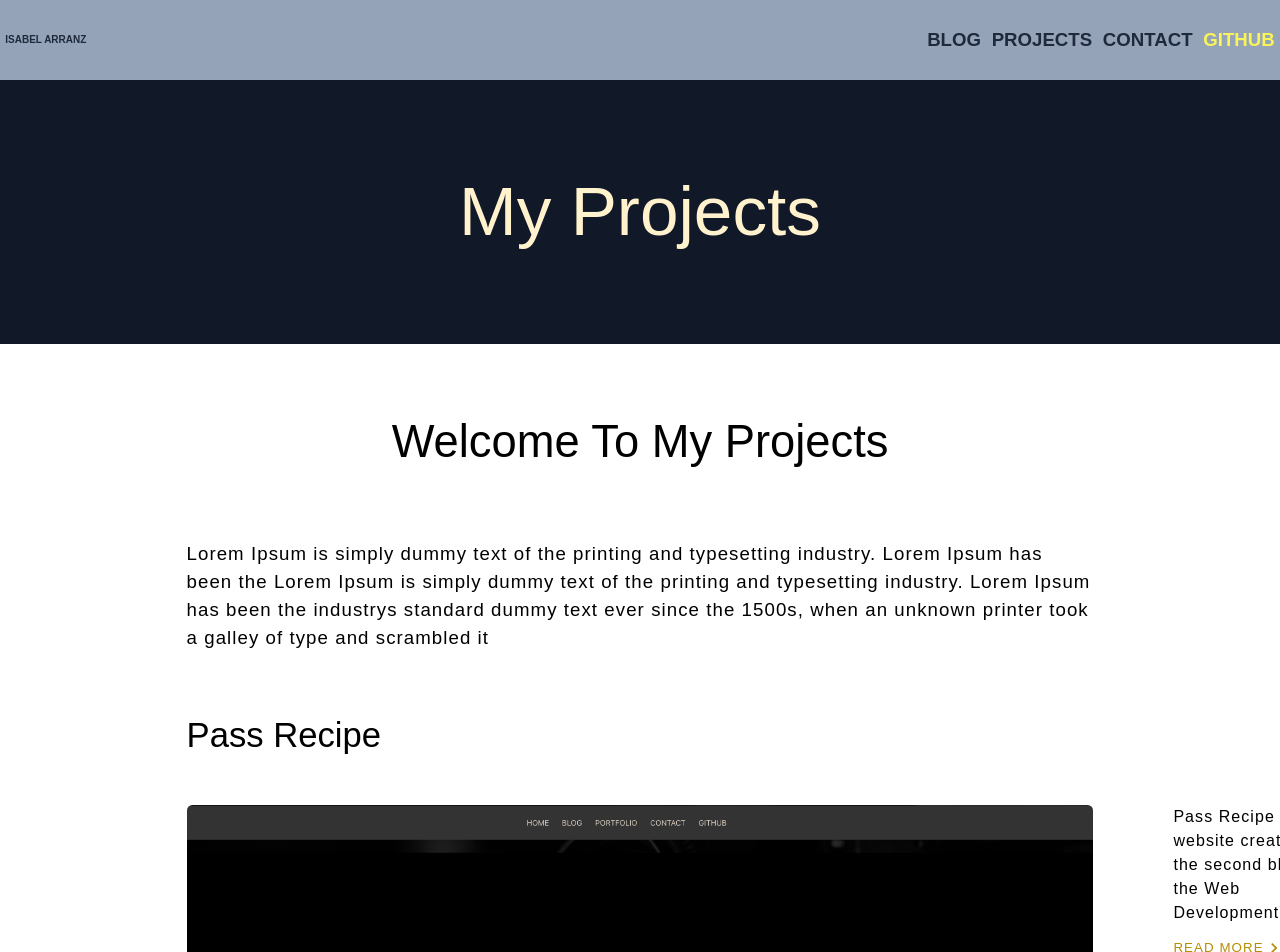
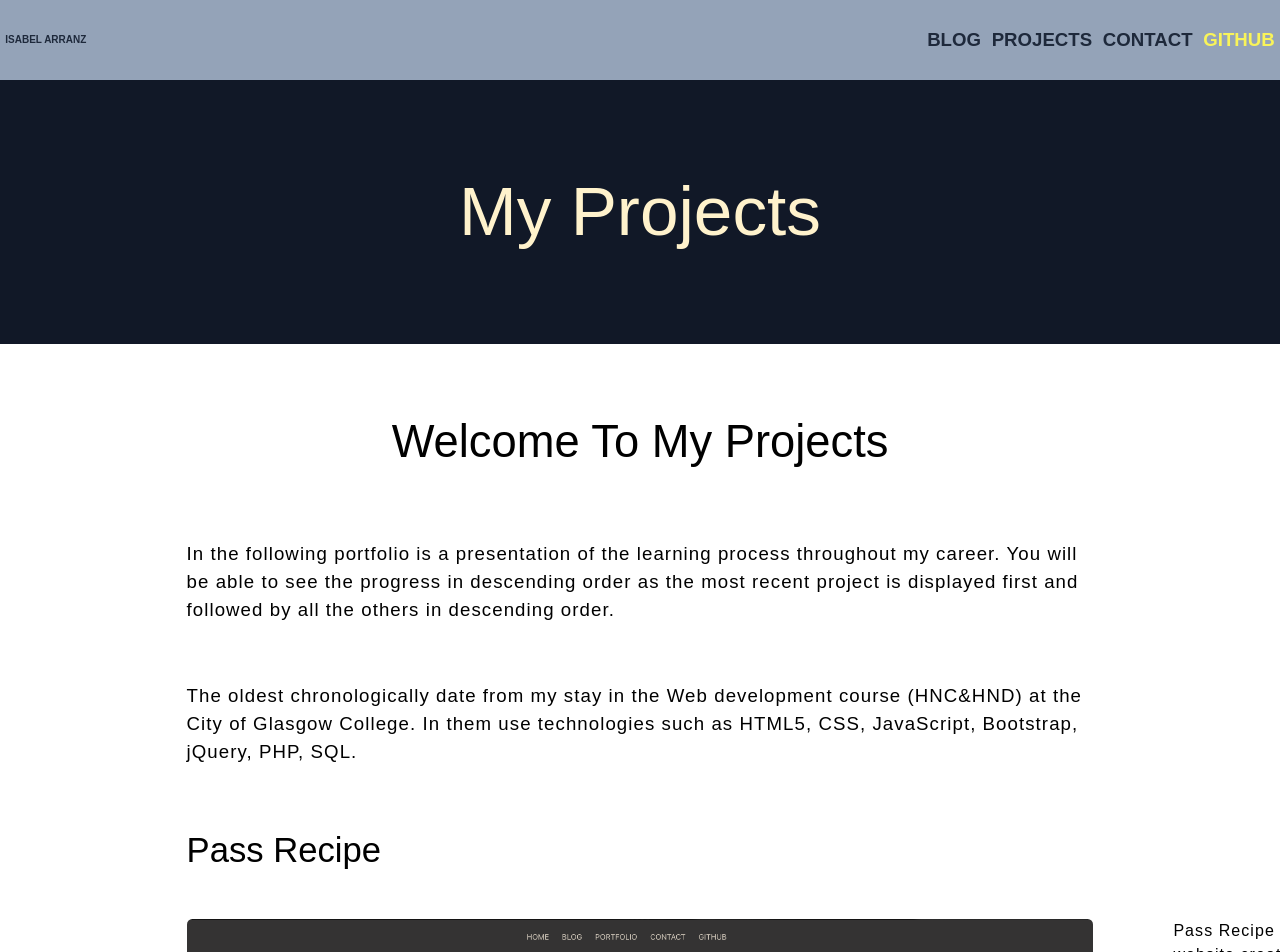
Before and after one commit to IsabelTizon/react-portfolio, a Next.js app: page /projects in a window 1280 px wide. Shown: the top 952 px of the page. Built offline with nearby package versions, Linux system fonts and the light colour scheme.

Commit message:
property of "parts" of the projects in myProjects  array in projects.js file

```diff
--- a/src/app/projects/[projectDetails]/page.js
+++ b/src/app/projects/[projectDetails]/page.js
@@ -30,6 +30,9 @@ export default function projectDetails({ params }) {
 			</div>
 			<div className="px-10 md:px-[15rem] lg:px-[25rem] xl:px-[50rem] 2xl:px-[80rem]">
 				<div className="flex flex-row">
+					<p className="text-[#1b4052] ml-8 text-[2.5rem] mr-11">
+						username
+					</p>
 					<div className="">
 						<MdOutlineWatchLater
 							size={20}
@@ -49,6 +52,8 @@ export default function projectDetails({ params }) {
 				/>
 				<Link href="/projects">Go back to projects</Link>
 				<p>{myProject.description}</p>
+				<h5>project parts</h5>
+				<p>{myProject.parts}</p>
 				<div className="flex justify-center">
 					<div className="flex  flex-col">
 						<h4>share this</h4>
--- a/src/app/projects/page.js
+++ b/src/app/projects/page.js
@@ -25,14 +25,19 @@ export default function projects() {
 					welcome to my projects
 				</h2>
 			</div>
+
 			<p className="pb-40 px-10 md:px-[15rem] lg:px-[25rem] xl:px-[35rem] 2xl:px-[55rem]">
-				Lorem Ipsum is simply dummy text of the printing and
-				typesetting industry. Lorem Ipsum has been the Lorem
-				Ipsum is simply dummy text of the printing and
-				typesetting industry. Lorem Ipsum has been the
-				industrys standard dummy text ever since the 1500s,
-				when an unknown printer took a galley of type and
-				scrambled it
+				In the following portfolio is a presentation of the
+				learning process throughout my career. You will be
+				able to see the progress in descending order as the
+				most recent project is displayed first and followed
+				by all the others in descending order.
+			</p>
+			<p className="pb-40 px-10 md:px-[15rem] lg:px-[25rem] xl:px-[35rem] 2xl:px-[55rem]">
+				The oldest chronologically date from my stay in the
+				Web development course (HNC&HND) at the City of
+				Glasgow College. In them use technologies such as
+				HTML5, CSS, JavaScript, Bootstrap, jQuery, PHP, SQL.
 			</p>
 
 			<div className="flex flex-col px-10 md:px-[15rem] lg:px-[25rem] xl:px-[35rem] 2xl:px-[55rem]">
--- a/src/components/projects.js
+++ b/src/components/projects.js
@@ -9,7 +9,9 @@ export const myProjects = [
 	{
 		id: 1,
 		name: "Mode",
-		description: `Mode is a website created in the second block of the Web Development HND course at City of Glasgow College for the subject Design and development of an interactive product. Mode’s purpose was to create a design for a C2C business model website dedicated to buying/ selling second - hand products, especially textiles, since this website is focused on fashion.`,
+		description: `Mode is part of the work that you can find in my portfolio, it is a website created in the second block of the Web Development HND course at City of Glasgow College for the subject Design and development of an interactive product. \n Mode’s purpose was to create a design for a C2C business model website dedicated to buying/selling second-hand products, especially textiles, since this website is focused on fashion.
+		The web follows a hierarchical structure and is available for desktop, tablet and mobile.`,
+		parts: `The entire project was based on four stages. The first stage, the analysis stage, was dedicated to understanding the usage content. In it, identify the purpose and objective of the website and detail the functional and non-functional requirements. Also specify the target audience, creating user profiles. \n The second stage of the project was based on the design. In it I created some wireframes and storyboards in Figma as well as a sitemap and a logic chart with the same tool. It also required a style guide specifying the colours and fonts and the reason for them.The development of the project occurred in its third stage. Mode runs on a server and uses a database to store the users, products and favorite products of each logged in user. The page uses the following technologies: HTML5, CSS, JavaScript, along with Bootstrap, Font Awesome. \n The fourth part was based on testing the page. For this I used W3Validator for HTML and W3Validator for CSS and in Lighthouse. In addition to completing a test plan documentation.The fourth part was based on testing the page. For this, W3Validator for HTML and W3Validator for CSS and in Lighthouse were used. \n If you find this page nice, you can take a look at more of my GitHub projects.`,
 		pic: "/img/demoScreen.png",
 	},
 	{
```
